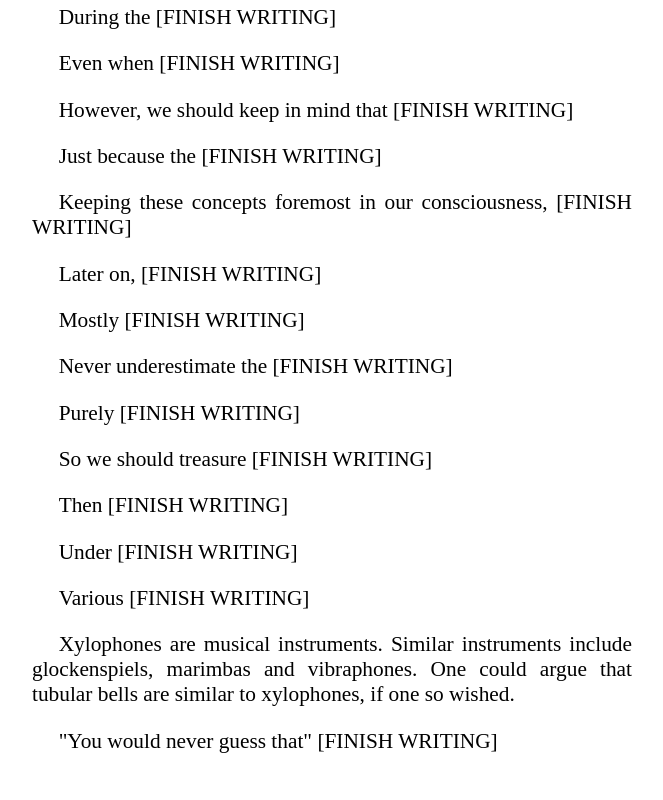
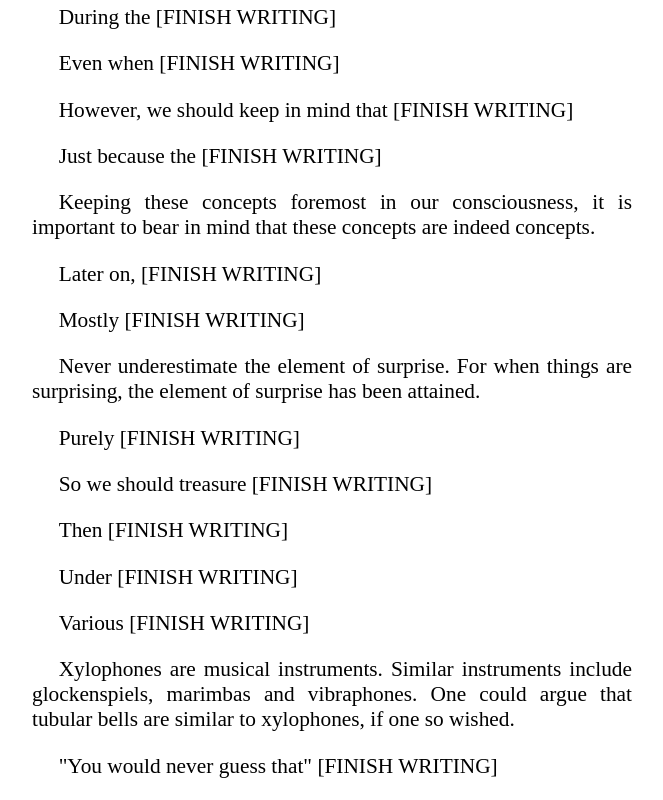
Before and after one commit to Alonso-del-Arte/misc-info, a plain HTML site: page text/FillerText.html in a window 1280 px wide. Shown: the part 1138-1938 px from the top of the page, without its empty margins (288-951 px from the left). Before the commit the page ends 1913 px from the top, so only its background shows below. Drawn offline with Linux system fonts and the light colour scheme.

Commit message:
A little more text

```diff
--- a/text/FillerText.html
+++ b/text/FillerText.html
@@ -30,10 +30,10 @@
         <p>Even when [FINISH WRITING]</p>
         <p>However, we should keep in mind that [FINISH WRITING]</p>
         <p>Just because the [FINISH WRITING]</p>
-        <p>Keeping these concepts foremost in our consciousness, [FINISH WRITING]</p>
+        <p>Keeping these concepts foremost in our consciousness, it is important to bear in mind that these concepts are indeed concepts.</p>
         <p>Later on, [FINISH WRITING]</p>
         <p>Mostly [FINISH WRITING]</p>
-        <p>Never underestimate the [FINISH WRITING]</p>
+        <p>Never underestimate the element of surprise. For when things are surprising, the element of surprise has been attained.</p>
         <p>Purely [FINISH WRITING]</p>
         <p>So we should treasure [FINISH WRITING]</p>
         <p>Then [FINISH WRITING]</p>
```
